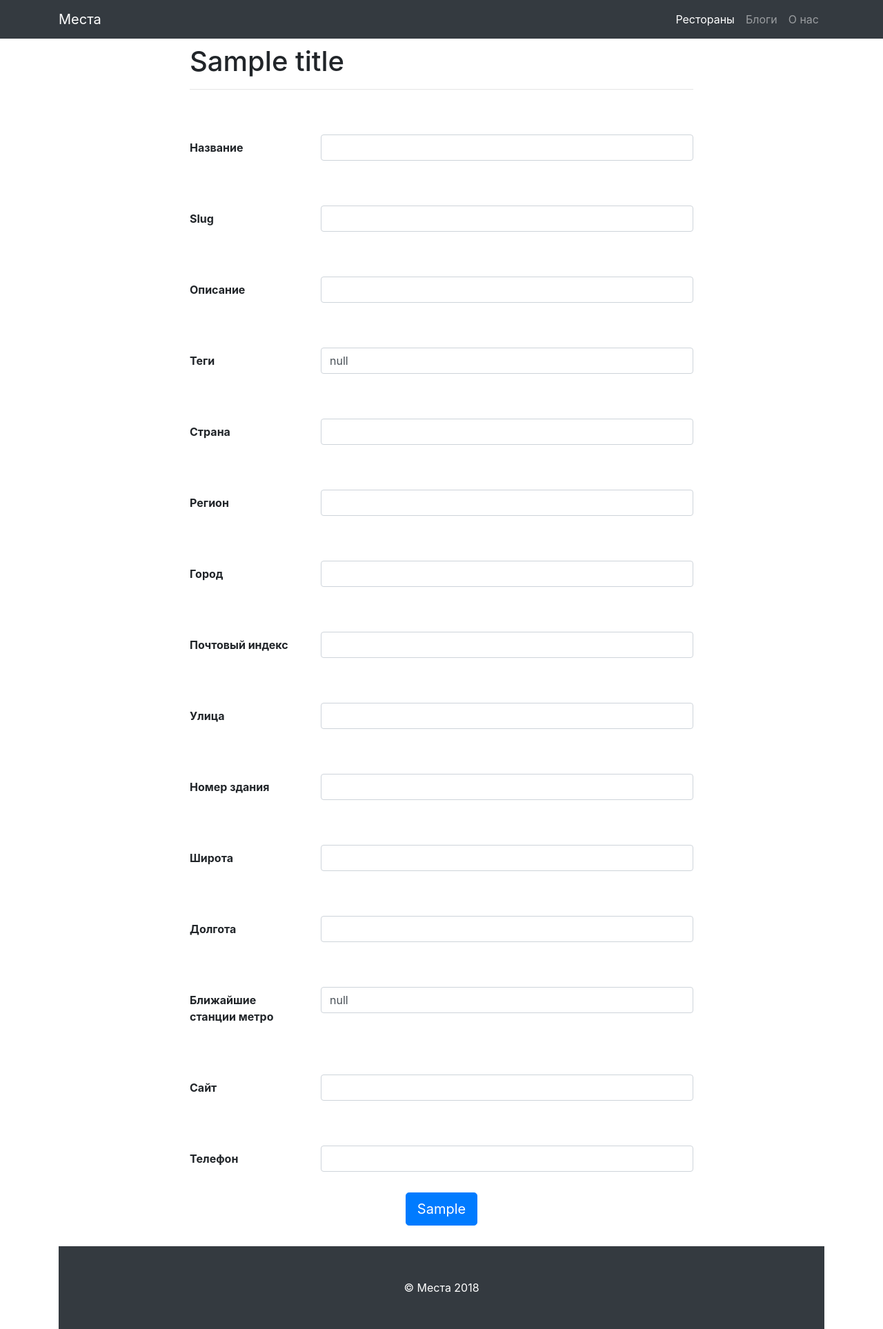
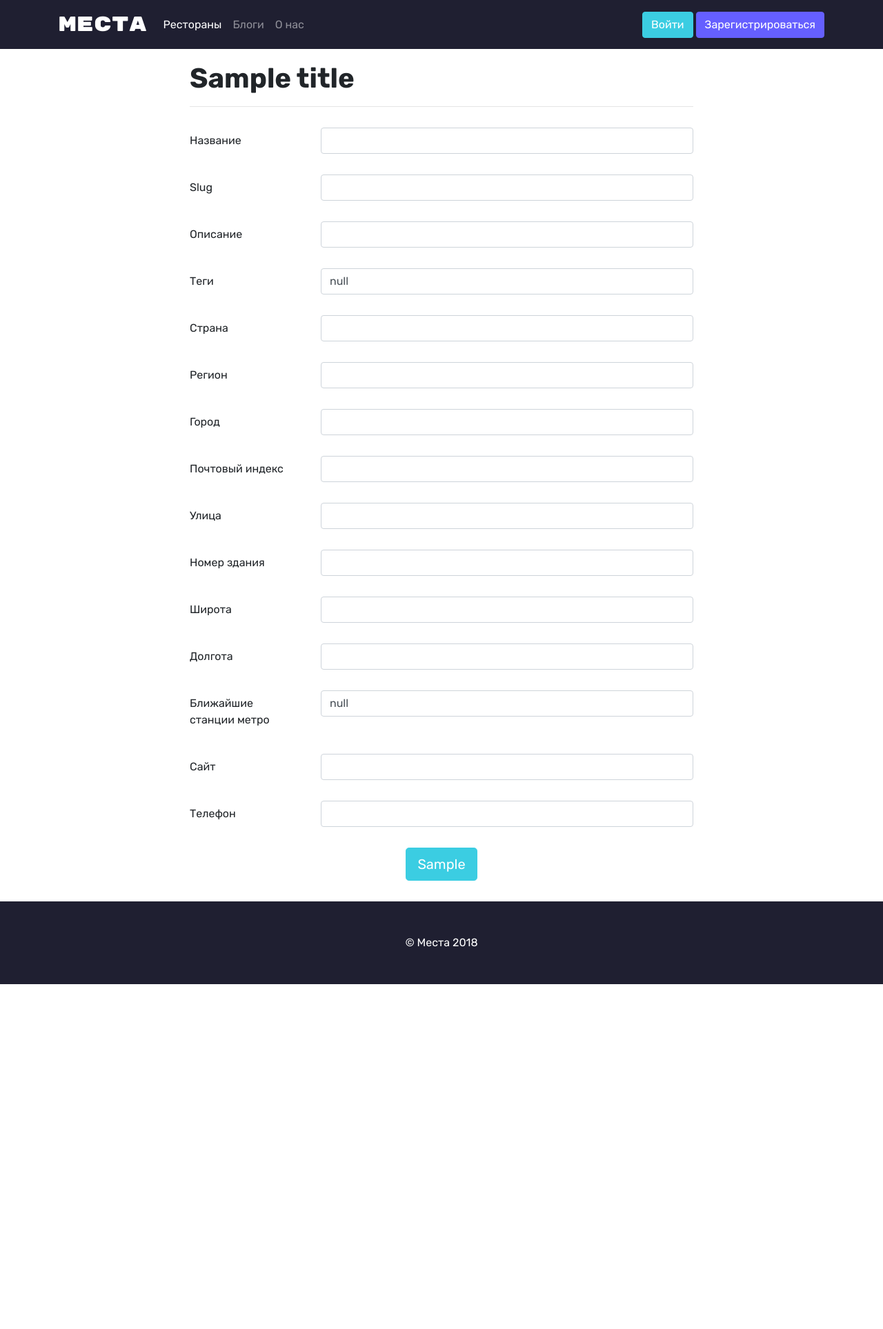
Before and after one commit to ddnovikov/mesta, a Django app: template templates/place_form.html in a window 1280 px wide. Shown: the whole page at 69% size. After the commit the page ends 1427 px from the top, so only its background shows below. Run offline with Django 3.2, Linux system fonts and the light colour scheme; tables that the repository leaves empty hold one stand-in row (values such as "Sample post"); the template is opened without the code that fills it: values that come from a table or form of the project are taken from there, most other values are stand-ins (such as "Sample title", 1, 10 or a date in 2020); some libraries are stand-ins or nearby versions.

Commit message:
Base style of all system. Little button fixed are needed.

```diff
--- a/shared_tools/templatetags/field_type.py
+++ b/shared_tools/templatetags/field_tags.py
@@ -16,7 +16,9 @@ def field_type(field):
     elif isinstance(field_name, fields.NullBooleanField):
         return 'null-bool'
 
+    elif isinstance(field_name, fields.TextInput):
+        return 'txt'
 
-@register.filter(name='slugify')
-def slugify(html_name, arg):
+@register.filter(name='slugify_field')
+def slugify_field(html_name, arg):
     return f'{create_slug(html_name)}-{arg}'
--- a/static/css/home.css
+++ b/static/css/home.css
@@ -1,3 +1,61 @@
+body {
+    font-family: 'Rubik', sans-serif;
+}
+
+h1 {
+    font-weight: bold;
+}
+
+nav, footer {
+    background-color: #1f1f31;/*#2E2E45;*/
+}
+
+.btn-primary {
+    background-color: #3bcde2;
+    border-color: #3bcde2;
+}
+
+.btn-primary:hover {
+    background: #38b2dc;
+    border-color: #2e99be;
+}
+
+.btn-primary:focus, .btn-primary.focus {
+  box-shadow: #1a78b9;
+}
+
+/*.btn-primary.disabled, .btn-primary:disabled {*/
+  /*color: #fff;*/
+  /*background-color: #007bff;*/
+  /*border-color: #007bff;*/
+/*}*/
+
+.btn-primary:not(:disabled):not(.disabled):active, .btn-primary:not(:disabled):not(.disabled).active,
+.show > .btn-primary.dropdown-toggle {
+    background: #2986a4;
+    border-color: #20657e;
+}
+
+.btn-success {
+    background-color: #655FFF;
+    border-color: #655FFF;
+}
+
+.btn-success:hover {
+    background: #4844b3;
+    border-color: #37338b;
+}
+
+.btn-success:focus, .btn-success.focus {
+  box-shadow: #262078;
+}
+
+.btn-success:not(:disabled):not(.disabled):active, .btn-success:not(:disabled):not(.disabled).active,
+.show > .btn-success.dropdown-toggle {
+    background: #4844b3;
+    border-color: #37338b;
+}
+
 .carousel-item {
   height: 65vh;
   min-height: 300px;
@@ -20,6 +78,7 @@
     background-image: url('https://img01.rl0.ru/afisha/o/www.afisha.ru/uploads/images/a/68/a68a21432b924a65a30044daede61b8e.jpg');
 }
 
-/*input {*/
-    /*width: 100%;*/
-/*}*/
+#mesta-brand {
+    font-family: 'Rubik Mono One', sans-serif;
+    font-size: 30px;
+}
--- a/static/css/place_form.css
+++ b/static/css/place_form.css
@@ -2,18 +2,14 @@ input {
     width: 100%;
 }
 
-label, legend {
-    font-weight: bold;
+.row {
+    margin-top: 30px;
 }
 
-.row {
-    margin-top: 65px;
+#place_form_main {
+    margin-top: 90px;
 }
 
 #place_submit {
     margin: 30px;
 }
-
-/*#place_form {*/
-    /*margin-bottom: 30px;*/
-/*}*/
--- a/templates/base.html
+++ b/templates/base.html
@@ -15,6 +15,7 @@
     </title>
     <link rel="stylesheet" href="https://maxcdn.bootstrapcdn.com/font-awesome/4.7.0/css/font-awesome.min.css">
     <link rel="stylesheet" href="https://maxcdn.bootstrapcdn.com/bootstrap/4.0.0/css/bootstrap.min.css">
+    <link href="https://fonts.googleapis.com/css?family=Rubik:400,700|Rubik+Mono+One" rel="stylesheet">
     <link rel="stylesheet" href="{% static 'css/home.css' %}">
     <style>
       {% block style %}
@@ -25,17 +26,17 @@
   </head>
 
   <body>
-    <nav class="navbar navbar-expand-lg navbar-dark bg-dark fixed-top">
+    <nav class="navbar navbar-expand-lg navbar-dark fixed-top">
       <div class="container">
-        <a class="navbar-brand" href="#">Места</a>
+        <a id='mesta-brand' class="navbar-brand mb-0 h1" href="{% url 'places:home' %}">Места</a>
         <button class="navbar-toggler" type="button" data-toggle="collapse" data-target="#navbarResponsive" aria-controls="navbarResponsive" aria-expanded="false" aria-label="Toggle navigation">
           <span class="navbar-toggler-icon"></span>
         </button>
         <div class="collapse navbar-collapse" id="navbarResponsive">
-          <ul class="navbar-nav ml-auto">
+          <ul class="navbar-nav mr-auto">
             <li class="nav-item active">
-              <a class="nav-link" href="#">Рестораны
-                <span class="sr-only">(current)</span>
+              <a class="nav-link" href="{% url 'places:home' %}">Рестораны
+{#                <span class="sr-only">(current)</span>#}
               </a>
             </li>
             <li class="nav-item">
@@ -45,6 +46,10 @@
               <a class="nav-link" href="#">О нас</a>
             </li>
           </ul>
+          <div class="ml-auto">
+            <button class="btn btn-primary" type="button">Войти</button>
+            <button class="btn btn-success" type="button">Зарегистрироваться</button>
+          </div>
         </div>
       </div>
     </nav>
@@ -52,7 +57,7 @@
     {% block content %}
     {% endblock content %}
 
-    <footer class="py-5 bg-dark">
+    <footer class="py-5">
       <div class="container">
         <p class="m-0 text-center text-white">&copy; Места 2018</p>
       </div>
--- a/templates/place_form.html
+++ b/templates/place_form.html
@@ -8,6 +8,7 @@
 
 {% block content %}
   <div class="container">
+    <div id="place_form_main">
     <div class="row">
       <div class="col-md-8 offset-md-2">
         <h1>{{ title }}</h1>
```
Also changed, not shown: other parts of templates/place_form.html (+21 -9 lines).
